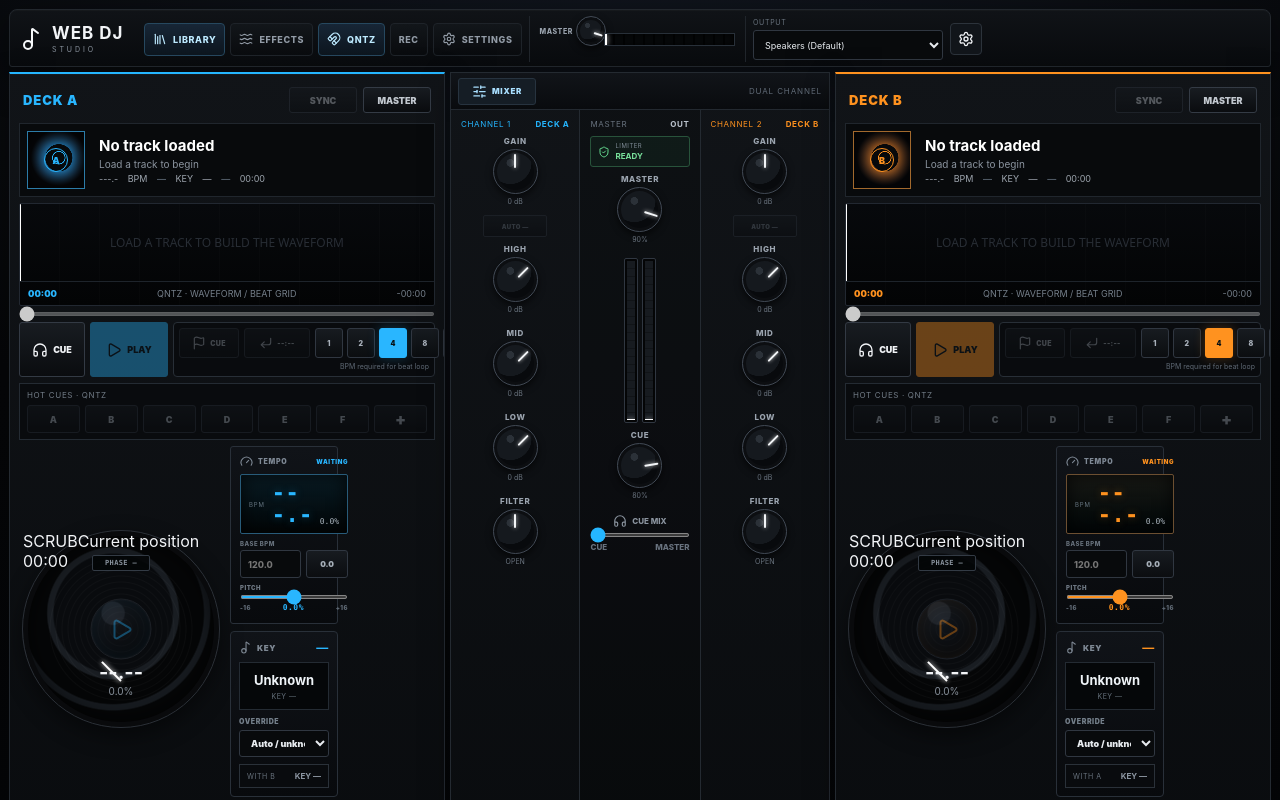
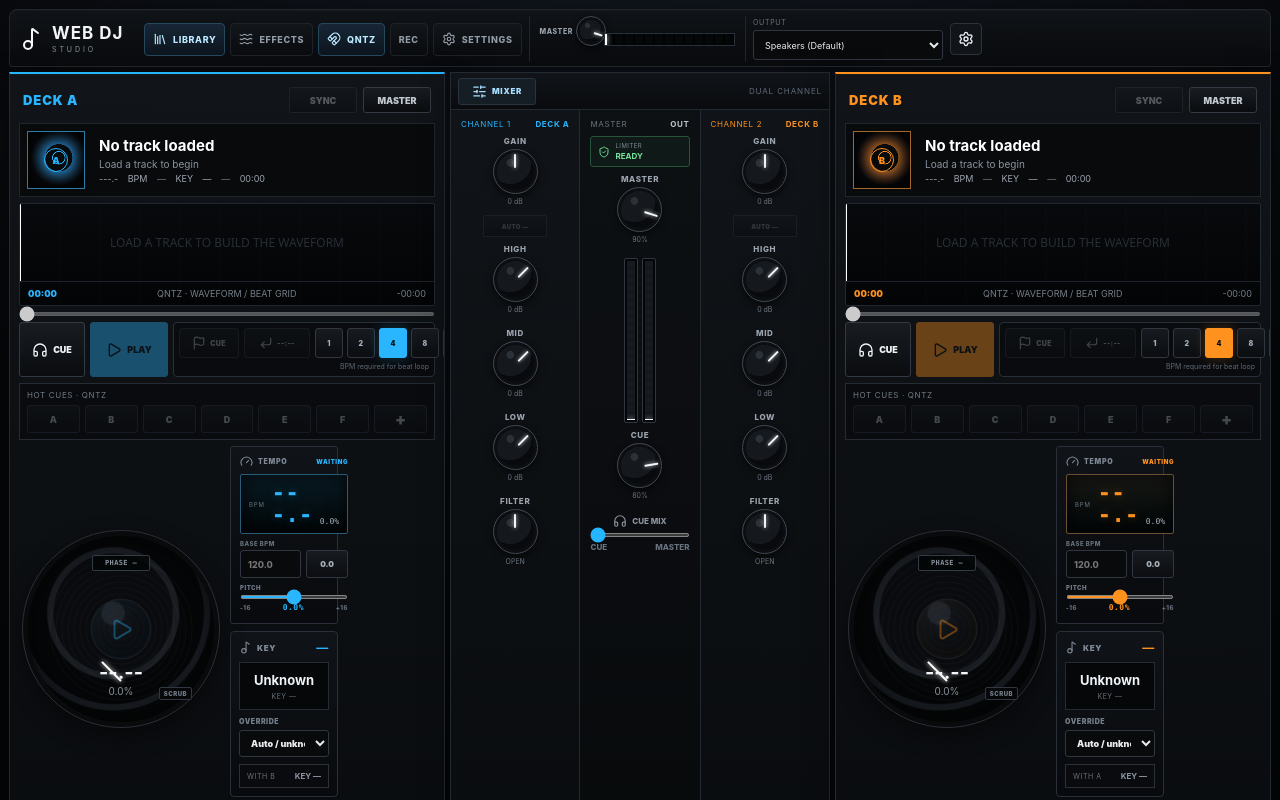
Before and after one commit to ShurexBRT/WebDJ, a React (Vite) app: page / in a window 1280 px wide. Shown: the top 800 px of the page. Built offline with nearby package versions, Linux system fonts and the light colour scheme.

Commit message:
Style interactive jog bend and scrub states

```diff
--- a/src/features/deck/transportControls.css
+++ b/src/features/deck/transportControls.css
@@ -34,6 +34,74 @@
   text-shadow: 0 0 7px rgba(72, 215, 123, .42);
 }
 
+.jog-touch-surface {
+  position: absolute;
+  inset: 0;
+  z-index: 1;
+  border-radius: 50%;
+  cursor: grab;
+  touch-action: none;
+  user-select: none;
+  -webkit-user-select: none;
+}
+
+.jog-touch-surface:active,
+.jog-wheel.jog-active .jog-touch-surface {
+  cursor: grabbing;
+}
+
+.jog-touch-surface:focus-visible {
+  box-shadow: inset 0 0 0 2px var(--deck-accent), 0 0 16px color-mix(in srgb, var(--deck-accent) 30%, transparent);
+}
+
+.jog-wheel.jog-active {
+  border-color: color-mix(in srgb, var(--deck-accent) 74%, #313740);
+  box-shadow: inset 0 0 0 5px #090a0c, inset 0 0 31px rgba(0,0,0,.96), 0 0 19px color-mix(in srgb,var(--deck-accent) 22%,transparent), 0 8px 22px rgba(0,0,0,.45);
+}
+
+.jog-wheel.jog-active .jog-grooves {
+  filter: drop-shadow(0 0 5px color-mix(in srgb, var(--deck-accent) 30%, transparent));
+}
+
+.jog-wheel.jog-bend .jog-readout span,
+.jog-wheel.jog-scrub .jog-readout span {
+  color: var(--deck-accent);
+  font-weight: 900;
+  text-shadow: 0 0 7px color-mix(in srgb, var(--deck-accent) 45%, transparent);
+}
+
+.jog-mode-label {
+  position: absolute;
+  right: 27px;
+  bottom: 27px;
+  z-index: 4;
+  padding: 2px 4px;
+  border: 1px solid #303741;
+  border-radius: 2px;
+  background: rgba(5, 7, 9, .82);
+  color: #717b86;
+  font-size: 6px;
+  font-weight: 900;
+  letter-spacing: .08em;
+}
+
+.jog-wheel.jog-active .jog-mode-label {
+  color: var(--deck-accent);
+  border-color: color-mix(in srgb, var(--deck-accent) 55%, #303741);
+}
+
+.sr-only {
+  position: absolute;
+  width: 1px;
+  height: 1px;
+  padding: 0;
+  margin: -1px;
+  overflow: hidden;
+  clip: rect(0, 0, 0, 0);
+  white-space: nowrap;
+  border: 0;
+}
+
 .nudge-controls {
   display: grid;
   grid-template-columns: 1fr 1fr;
```
